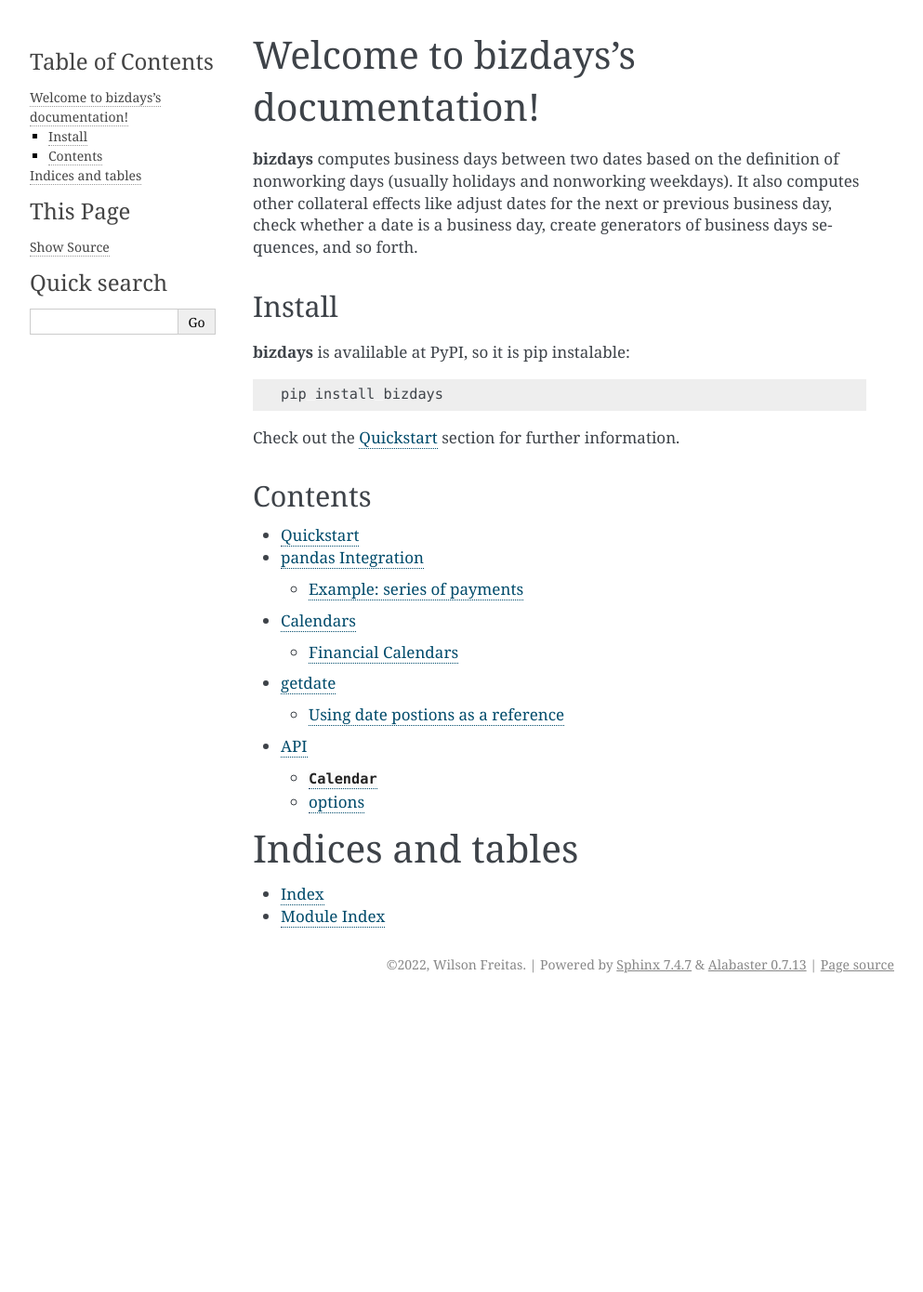
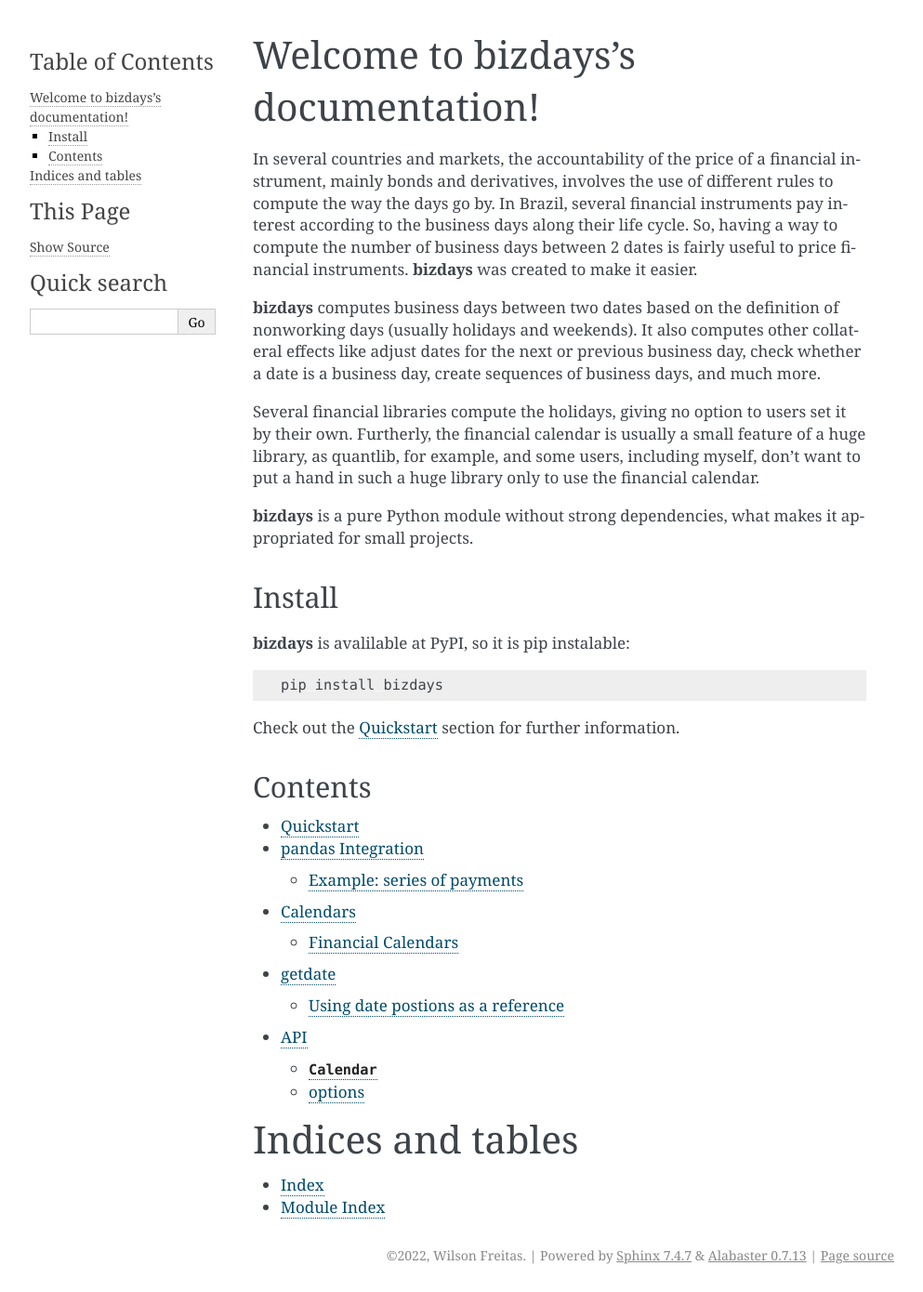
Before and after one commit to wilsonfreitas/python-bizdays, a Sphinx documentation site: the page built from docs/source/index.rst, in a window 1280 px wide and 1390 px high. Shown: the whole window at 93% size, without its empty margins (148-1141 px from the left). Built offline with Sphinx 7.4.7, drawn with Linux system fonts in a browser that asks for light colours.

```diff
--- a/docs/source/index.rst
+++ b/docs/source/index.rst
@@ -1,16 +1,29 @@
-.. bizdays documentation master file, created by
-   sphinx-quickstart on Wed Dec 29 12:03:45 2021.
-   You can adapt this file completely to your liking, but it should at least
-   contain the root `toctree` directive.
-
 Welcome to bizdays's documentation!
 ===================================
 
+In several countries and markets, the accountability of the price of a financial
+instrument, mainly bonds and derivatives, involves the use of different rules to
+compute the way the days go by.
+In Brazil, several financial instruments pay interest according to the business
+days along their life cycle.
+So, having a way to compute the number of business days between 2 dates is
+fairly useful to price financial instruments.
+**bizdays** was created to make it easier.
+
 **bizdays** computes business days between two dates based on the definition of
-nonworking days (usually holidays and nonworking weekdays). It also computes
-other collateral effects like adjust dates for the next or previous business
-day, check whether a date is a business day, create generators of business
-days sequences, and so forth.
+nonworking days (usually holidays and weekends).
+It also computes other collateral effects like adjust dates for the next or
+previous business day, check whether a date is a business day, create sequences
+of business days, and much more.
+
+Several financial libraries compute the holidays, giving no option to users set
+it by their own.
+Furtherly, the financial calendar is usually a small feature of a huge library,
+as quantlib, for example, and some users, including myself, don't want to put a
+hand in such a huge library only to use the financial calendar.
+
+**bizdays** is a pure Python module without strong dependencies,
+what makes it appropriated for small projects.
 
 Install
 -------
```
Also changed, not shown: README.md (+21 -15 lines).
